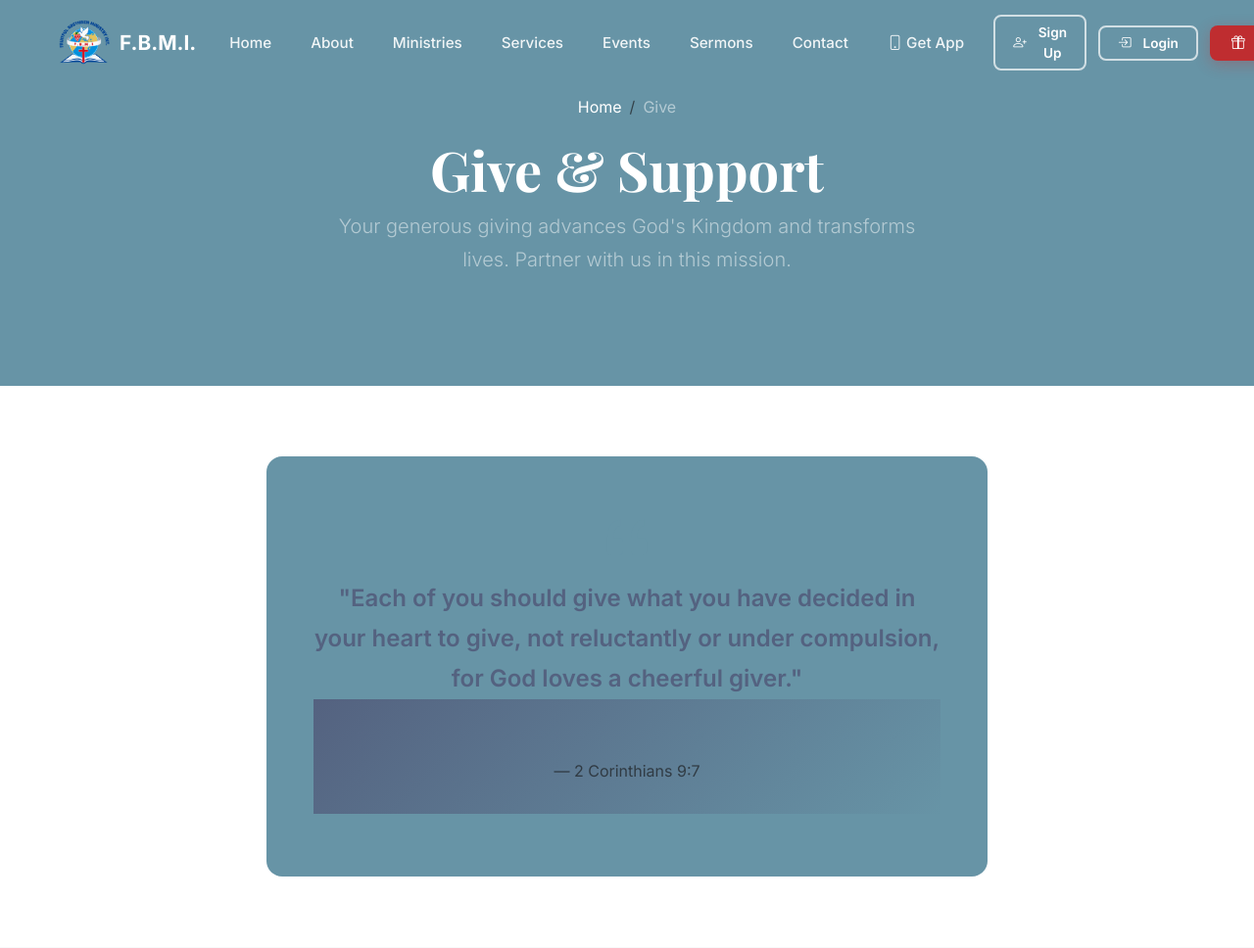
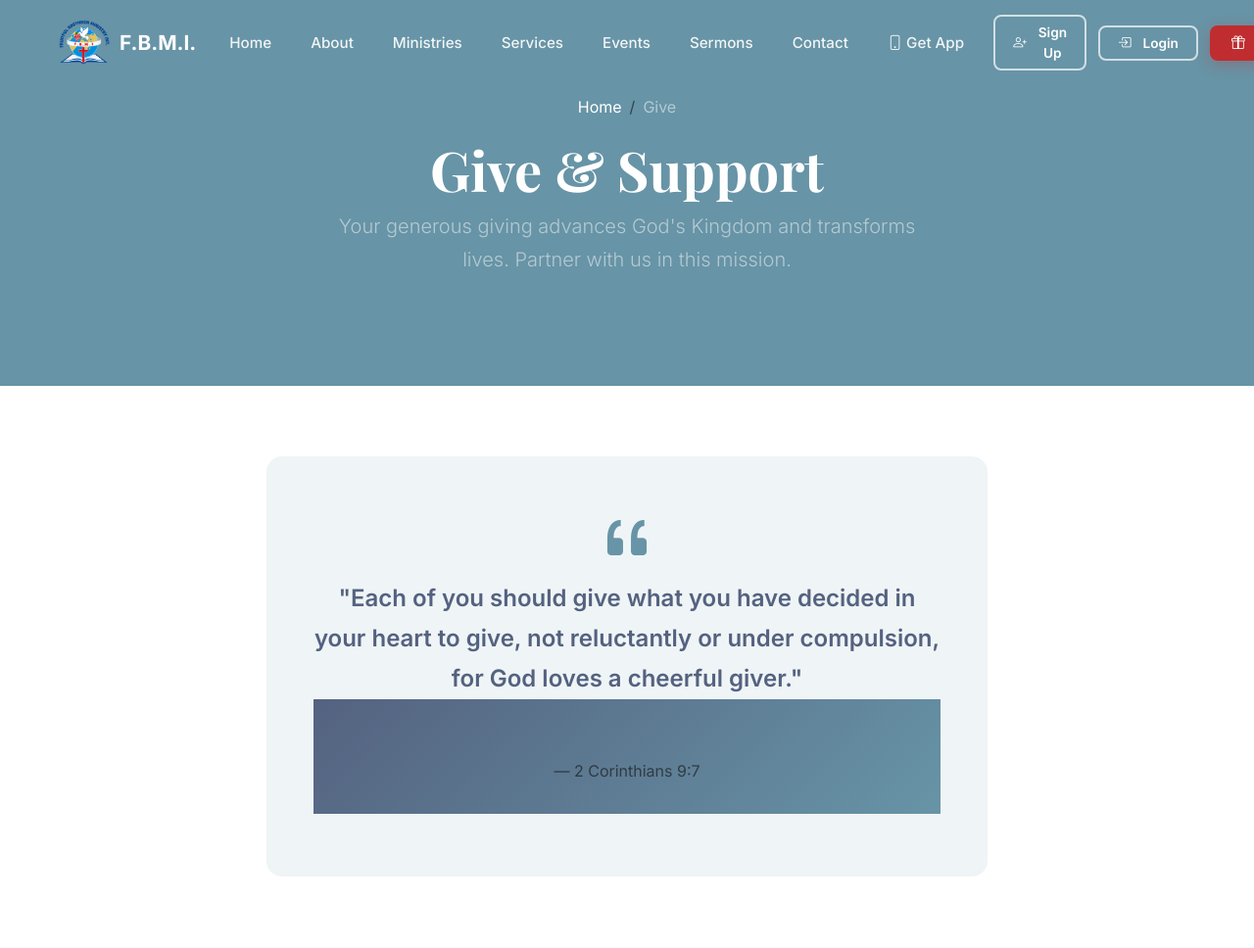
Before and after one commit to mbuguam443/fbmi, a Django app: page /give-now/ in a window 1280 px wide. Shown: the top 968 px of the page at 98% size. Run offline with Django 4.2, Linux system fonts and the light colour scheme; data comes from the database, SQL or seed files in the repository.

Commit message:
Fix giving quote box: bg-opacity-5 is not a Bootstrap class
Bootstrap 5.3 only defines bg-opacity-10/25/50/75/100, so bg-opacity-5 was ignored and the box stayed solid primary. Use bg-opacity-10 so the tint applies (with the color-mix theme override).

```diff
--- a/templates/public/give.html
+++ b/templates/public/give.html
@@ -24,7 +24,7 @@
     <div class="container py-4">
         <div class="row justify-content-center">
             <div class="col-lg-8 text-center">
-                <div class="bg-primary bg-opacity-5 rounded-4 p-5">
+                <div class="bg-primary bg-opacity-10 rounded-4 p-5">
                     <i class="bi bi-quote display-3 text-primary mb-3"></i>
                     <blockquote class="blockquote">
                         <p class="fs-4 text-secondary fw-semibold mb-3">
```
